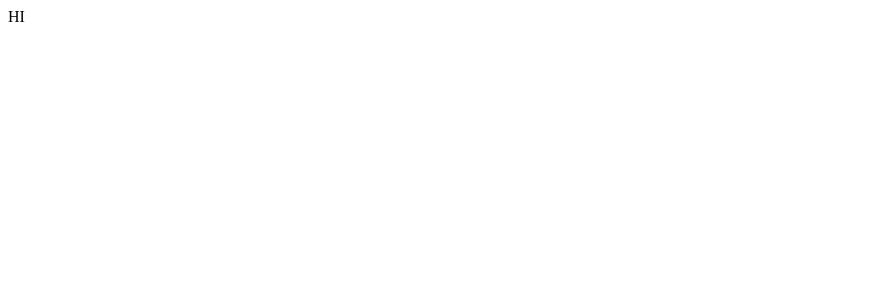
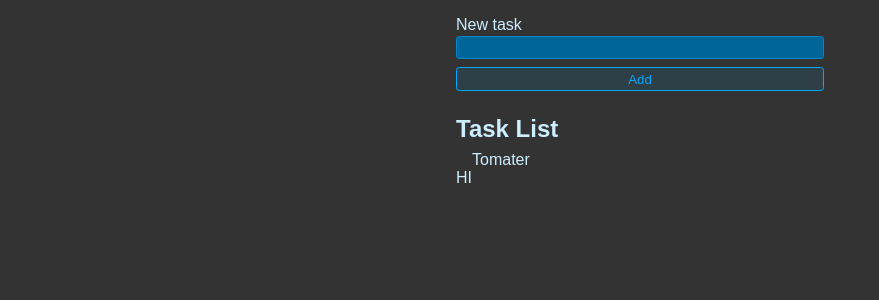
Before and after one commit to sourman/todonedo, a React (Vite) app: page / in a window 1280 px wide. Shown: the top 300 px of the page, without its empty margins (0-879 px from the left). Built offline with nearby package versions, Linux system fonts and the light colour scheme.

Commit message:
New Tasks and Task list
- React state to manage new tasks tasks
- React state to manage task list
- Added hooks to update the display
- TODO: enable delete button

```diff
--- a/src/App.jsx
+++ b/src/App.jsx
@@ -1,3 +1,47 @@
+import { useState } from "react"
+import "./styles.css"
+
+
 export default function App() {
-  return "HI"
+  const [newTask, setNewTask] = useState("")
+  const [tasks, setTasks] = useState([])
+
+  function insertTask(e) {
+    e.preventDefault()
+    setTasks(oldTasks => {
+      return [
+        ...oldTasks, {id: crypto.randomUUID(),
+        title: newTask,
+        completed: false},
+      ]
+    })
+  }
+
+  return <>
+  <form onSubmit={insertTask} className="new-item-form">
+    <div className="form-row">
+      <label htmlFor="task">New task</label>
+      <input
+      value={newTask}
+      onChange={e => setNewTask(e.target.value)}
+      type="text" id="task"/>
+    </div>
+    <button className="btn">Add</button>
+  </form>
+  <h1 className="header">Task List</h1>
+  <ul className="list">
+    {tasks.map(task => {
+      return <li>
+        <label>
+          <input type="checkbox" checked={task.completed}/>
+          {task.title}
+        </label>
+        <button className="btn btn-danger">Delete</button>
+      </li>
+    }) }
+
+    <li>Tomater</li>
+  </ul>
+  HI
+  </>
 }
--- /dev/null
+++ b/src/styles.css
@@ -0,0 +1,140 @@
+* {
+    font-family: Arial, Helvetica, sans-serif;
+    box-sizing: border-box;
+  }
+
+  body {
+    background: #333;
+    color: hsl(200, 100%, 90%);
+    max-width: 400px;
+    padding: 1rem;
+    margin: 0 auto;
+  }
+
+  .new-item-form {
+    display: flex;
+    flex-direction: column;
+    gap: 0.5rem;
+  }
+
+  .form-row {
+    display: flex;
+    flex-direction: column;
+    gap: 0.1rem;
+  }
+
+  .btn {
+    background: hsl(200, 100%, 50%, 0.1);
+    border: 1px solid hsl(200, 100%, 50%);
+    color: hsl(200, 100%, 50%);
+    padding: 0.25em 0.5em;
+    border-radius: 0.25em;
+    cursor: pointer;
+    outline: none;
+  }
+
+  .btn:hover,
+  .btn:focus-visible {
+    background: hsl(200, 100%, 50%, 0.2);
+  }
+
+  .btn.btn-danger {
+    background: hsl(0, 100%, 40%, 0.1);
+    border: 1px solid hsl(0, 100%, 40%);
+    color: hsl(0, 100%, 40%);
+  }
+
+  .btn.btn-danger:hover,
+  .btn.btn-danger:focus-visible {
+    background: hsl(0, 100%, 40%, 0.2);
+  }
+
+  .new-item-form input {
+    outline: none;
+    border: 1px solid hsl(200, 100%, 40%);
+    background: hsl(200, 100%, 30%);
+    border-radius: 0.25em;
+    padding: 0.25em 0.5em;
+    color: hsl(200, 100%, 90%);
+  }
+
+  .new-item-form input:focus {
+    border: 1px solid hsl(200, 100%, 70%);
+  }
+
+  .header {
+    font-size: 1.5rem;
+    margin-top: 1.5rem;
+    margin-bottom: 0.5rem;
+  }
+
+  .list {
+    margin: 0;
+    padding: 0;
+    margin-left: 1rem;
+    list-style: none;
+  }
+
+  .list li:has(input:checked) label {
+    color: hsl(200, 20%, 40%);
+  }
+
+  .list {
+    display: flex;
+    flex-direction: column;
+    gap: 0.3rem;
+  }
+
+  .list li {
+    display: flex;
+    gap: 0.5rem;
+    align-items: center;
+  }
+
+  .list li label {
+    display: flex;
+    gap: 0.25rem;
+    cursor: pointer;
+    align-items: center;
+  }
+
+  .list li:has(input:focus-visible) label {
+    outline: 1px solid hsl(200, 100%, 50%);
+  }
+
+  .list li input {
+    outline: none;
+    width: 0;
+    height: 0;
+    appearance: none;
+    pointer-events: none;
+    position: absolute;
+  }
+
+  .list li label::before {
+    content: "";
+    display: block;
+    width: 0.9rem;
+    height: 0.9rem;
+    background: hsl(200, 100%, 90%);
+    border-radius: 0.25em;
+    display: flex;
+    justify-content: center;
+    align-items: center;
+  }
+
+  .list li label:hover::before {
+    background: hsl(200, 100%, 80%);
+  }
+
+  .list li:has(input:checked) label::before {
+    content: "✔";
+    background: hsl(200, 100%, 40%);
+    color: hsl(200, 100%, 90%);
+    font-size: 0.75rem;
+    font-weight: bold;
+  }
+
+  .list li:has(input:checked) label:hover::before {
+    background: hsl(200, 100%, 30%);
+  }
```
